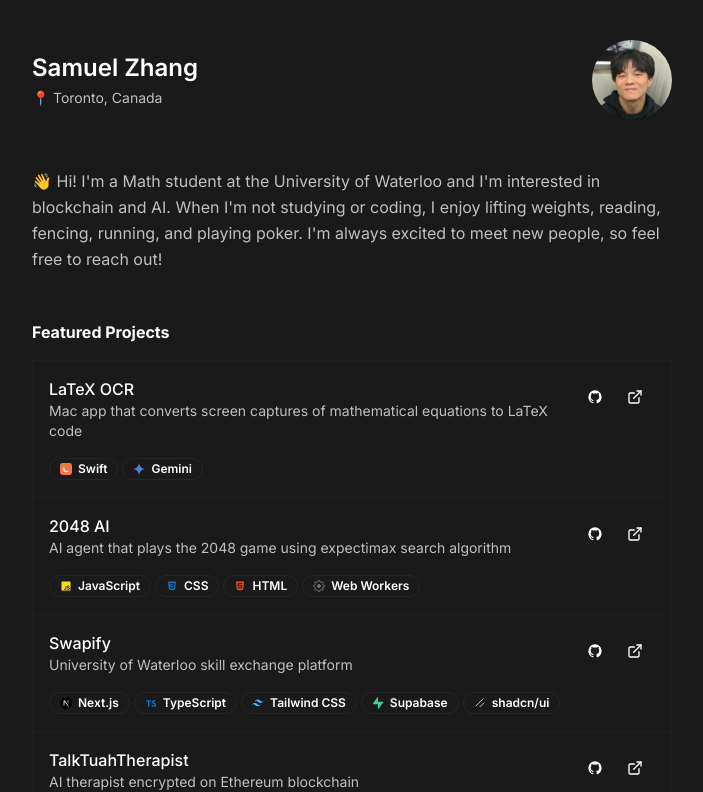
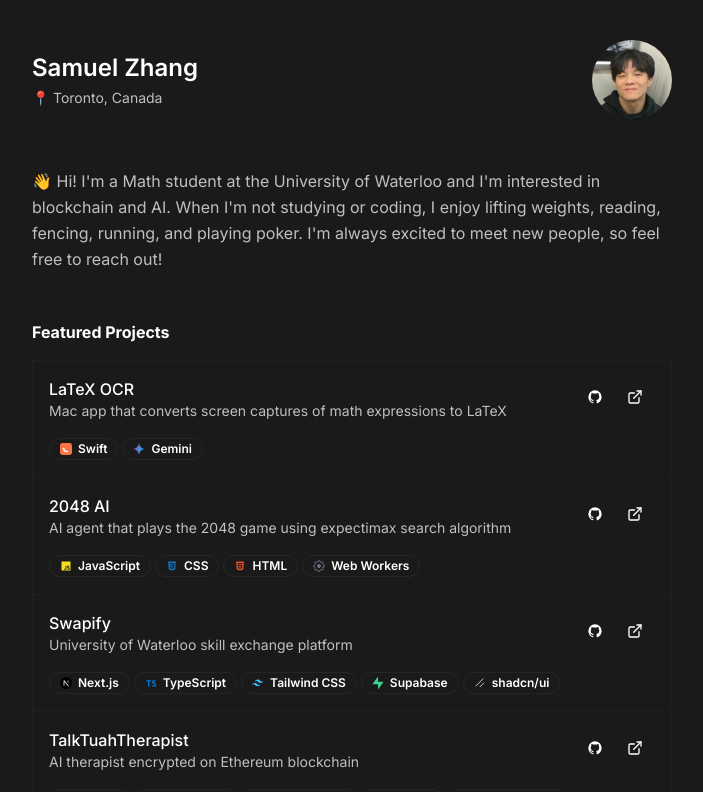
Before and after one commit to SamuelZ12/personal-website, a Next.js app: page / in a window 1280 px wide. Shown: the top 792 px of the page, without its empty margins (288-991 px from the left). Built offline with nearby package versions, Linux system fonts and the light colour scheme.

Commit message:
Update config.tsx

```diff
--- a/src/config.tsx
+++ b/src/config.tsx
@@ -80,7 +80,7 @@ export const CONFIG: Config = {
     projects: [
         {
             name: 'LaTeX OCR',
-            description: 'Mac app that converts screen captures of mathematical equations to LaTeX code',
+            description: 'Mac app that converts screen captures of math expressions to LaTeX',
             url: 'https://github.com/SamuelZ12/LaTeX-OCR',
             tags: [
                 { name: 'Swift', icon: 'swift' },
```
